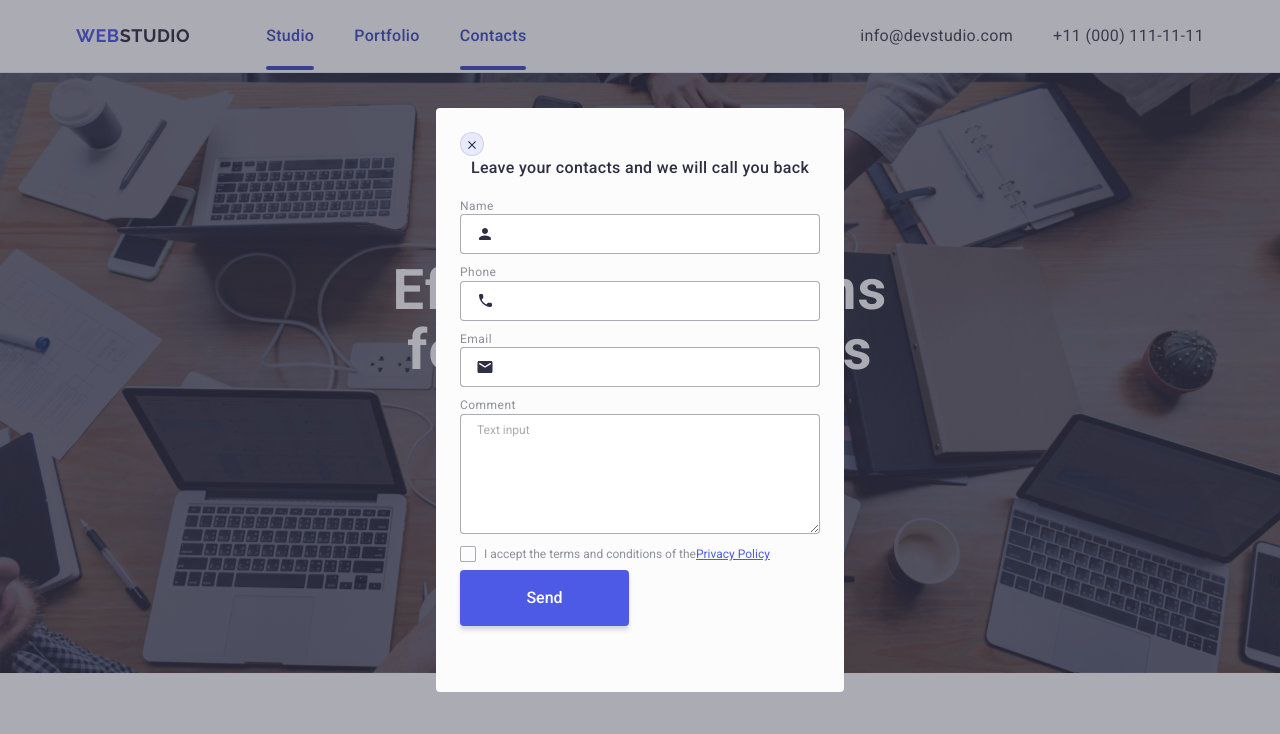
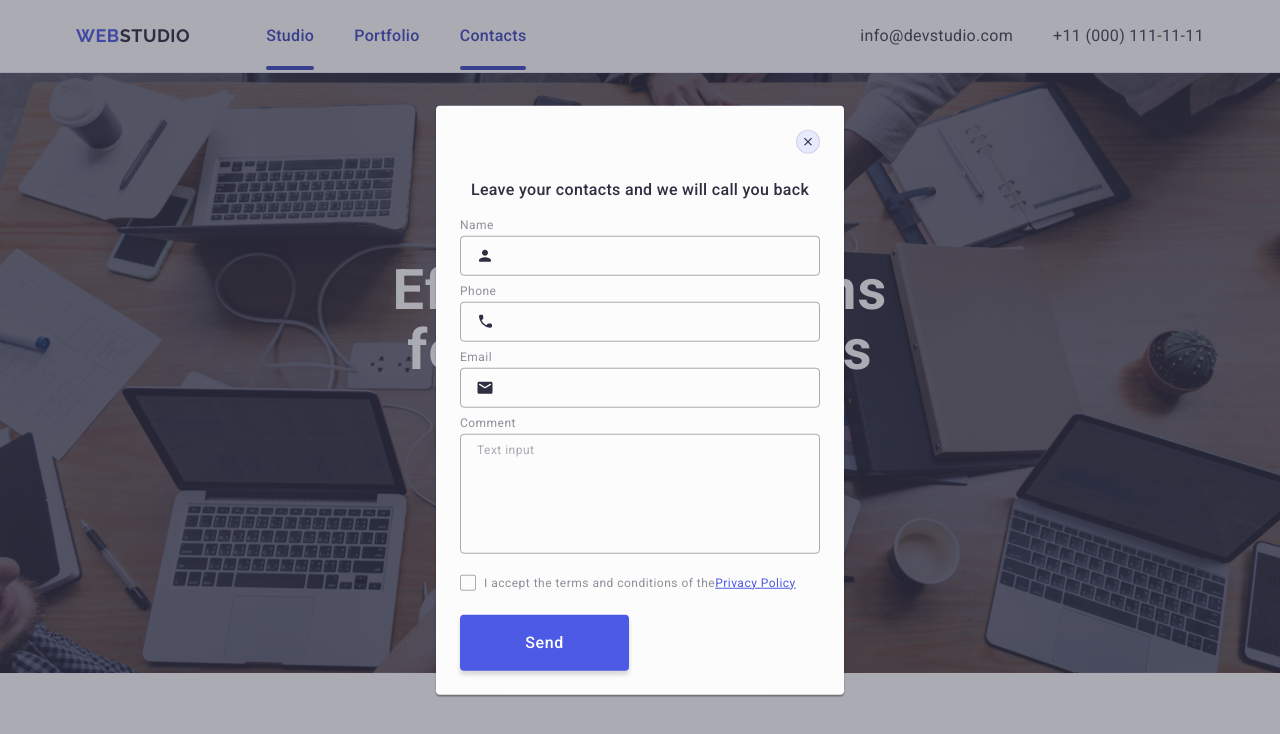
Before and after one commit to AliaNord/goit-markup-hw-06, a plain HTML site: page index.html in a window 1280 px wide. Shown: the top 734 px of the page. Drawn offline with nearby package versions, Linux system fonts and the light colour scheme.

Commit message:
mod-5 final

```diff
--- a/css/styles.css
+++ b/css/styles.css
@@ -464,7 +464,7 @@ address {
   display: flex;
   gap: 16px;
 }
-.container__social-media  {
+.container__social-media {
   margin-right: 80px;
 }
 .footer_socials-box {
@@ -529,68 +529,80 @@ address {
   flex-direction: column;
 }
 .sub-text {
-  color: #FFF;
+  color: #fff;
   font-size: 16px;
   font-weight: 500;
   line-height: 24px;
   letter-spacing: 0.02em;
-    margin-bottom: 16px
+  margin-bottom: 16px;
 }
-.subscribe-field  {
+.subscribe-field {
   display: flex;
   gap: 24px;
 }
-.sub-input  {
+.sub-input {
   background-color: transparent;
   border-radius: 4px;
-    border: 1px solid #FFF;
+  font-size: 12px;
+  line-height: 2;
+  letter-spacing: 0.04em;
+  color: #ffffff;
+  border: 1px solid #fff;
   box-shadow: 0px 4px 4px 0px rgba(0, 0, 0, 0.15);
   width: 264px;
   height: 40px;
   padding: 8px 16px;
 }
 .sub-input::placeholder {
-  color: #FFF;
+  color: #ffffff;
   font-size: 12px;
   font-weight: 400;
   line-height: 24px;
-    letter-spacing: 2.0;
+  letter-spacing: 2;
 }
 .sub-button {
+  min-width: 165px;
   display: flex;
+  justify-content: center;
+  align-items: center;
   padding: 8px 24px;
   gap: 16px;
   border-radius: 4px;
-    background: #4D5AE5;
+  background: #4d5ae5;
   border: none;
-    color: #FFF;
+  color: #fff;
+  cursor: pointer;
   text-align: center;
   font-size: 16px;
   font-weight: 500;
   line-height: 24px;
-      letter-spacing: 1.5;
+  letter-spacing: 0.04em;
   transition: background-color 250ms cubic-bezier(0.4, 0, 0.2, 1);
 }
 .send-icon {
-  fill: #FFFFFF;
+  margin-left: 16px;
+  fill: #ffffff;
 }
 .sub-button:hover {
-      background-color: #404BBF;
+  background-color: #404bbf;
 }
 
 .sub-button:focus {
-      background-color: #404BBF;
+  background-color: #404bbf;
 }
 /* modal */
 .backdrop {
   background-color: rgba(46, 47, 66, 0.4);
   position: fixed;
   top: 0;
+  left: 0;
   width: 100%;
   height: 100%;
   opacity: 0;
   visibility: hidden;
   pointer-events: none;
+  transition: opacity 250ms cubic-bezier(0.4, 0, 0.2, 1),
+    visibility 250ms cubic-bezier(0.4, 0, 0.2, 1);
 }
 .is-open {
   opacity: 1;
@@ -598,6 +610,8 @@ address {
   pointer-events: auto;
 }
 .modal {
+  box-shadow: 0px 1px 1px rgba(0, 0, 0, 0.14), 0px 1px 3px rgba(0, 0, 0, 0.12),
+    0px 2px 1px rgba(0, 0, 0, 0.2);
   width: 408px;
   min-height: 584px;
   background-color: #fcfcfc;
@@ -609,32 +623,42 @@ address {
   padding: 24px;
   display: flex;
   flex-direction: column;
+  transition: transform 250ms cubic-bezier(0.4, 0, 0.2, 1);
+  padding: 72px 24px 24px 24px;
 }
 .modal-close {
   width: 24px;
   height: 24px;
   border-radius: 50%;
-  border: 1px solid rgba(0, 0, 0, 0.10);
-  background-color:#E7E9FC ;
+  border: 1px solid rgba(0, 0, 0, 0.1);
+  background-color: #e7e9fc;
   cursor: pointer;
-
+  position: absolute;
+  top: 24px;
+  right: 24px;
+  display: flex;
+  align-items: center;
+  justify-content: center;
+  transition: background-color 250ms cubic-bezier(0.4, 0, 0.2, 1),
+    border 250ms cubic-bezier(0.4, 0, 0.2, 1);
 }
 .modal-close .close-icon {
-  fill: #2E2F42;
+  fill: #2e2f42;
+  transition: fill 250ms cubic-bezier(0.4, 0, 0.2, 1);
 }
-.modal-close:hover  {
+.modal-close:hover {
   border: none;
-  background-color: #404BBF;
+  background-color: #404bbf;
 }
 .modal-close:focus {
   border: none;
-  background-color: #404BBF;
+  background-color: #404bbf;
 }
 .modal-close:hover .close-icon {
-  fill: #FFFFFF;
+  fill: #ffffff;
 }
 .modal-close:focus .close-icon {
-   fill: #FFFFFF;
+  fill: #ffffff;
 }
 .modal-title {
   color: #2e2f42;
@@ -648,6 +672,12 @@ address {
 .modal-field {
   margin-bottom: 8px;
 }
+.modal-field-textarea {
+  margin-bottom: 16px;
+}
+.modal-field-policy {
+  margin-bottom: 24px;
+}
 .modal-input-wrap {
   position: relative;
 }
@@ -656,7 +686,8 @@ address {
   color: #8e8f99;
   font-size: 12px;
   font-weight: 400;
-  line-height: 1.16;
+  line-height: 1.17;
+  display: block;
   letter-spacing: 0.48px;
 }
 .modal-input {
@@ -666,7 +697,8 @@ address {
   border: 1px solid rgba(46, 47, 66, 0.4);
   padding-left: 38px;
   outline: transparent;
-  transition: 250ms cubic-bezier(0.4, 0, 0.2, 1);
+  background-color: transparent;
+  transition: border-color 250ms cubic-bezier(0.4, 0, 0.2, 1);
 }
 .modal-input:focus {
   border-color: #4d5ae5;
@@ -681,7 +713,7 @@ address {
   left: 16px;
   top: 50%;
   transform: translateY(-50%);
-  transition: 250ms cubic-bezier(0.4, 0, 0.2, 1);
+  transition: fill 250ms cubic-bezier(0.4, 0, 0.2, 1);
 }
 .modal-textarea {
   width: 100%;
@@ -690,6 +722,16 @@ address {
   border: 1px solid rgba(46, 47, 66, 0.4);
   padding: 8px 16px;
   outline: transparent;
+  font-size: 12px;
+  line-height: 1.17;
+  letter-spacing: 0.04em;
+  color: rgba(46, 47, 66, 0.4);
+  background-color: transparent;
+  resize: none;
+  transition: border-color 250ms cubic-bezier(0.4, 0, 0.2, 1);
+}
+.modal-textarea:focus {
+  border-color: #4d5ae5;
 }
 .modal-textarea::placeholder {
   color: rgba(46, 47, 66, 0.4);
@@ -697,28 +739,8 @@ address {
   font-weight: 400;
   line-height: 14px;
   letter-spacing: 1.16;
-  resize: none;
 }
-
-.check-text {
-  color: #8e8f99;
-  font-size: 12px;
-  font-weight: 400;
-  line-height: 14px;
-  letter-spacing: 1.16;
-  display: flex;
-  align-items: center;
-
-}
-.check-text a {
-  color: #4d5ae5;
-  font-size: 12px;
-  font-weight: 400;
-  line-height: 16px;
-  letter-spacing: 1.16;
-  text-decoration-line: underline;
-}
-.check-text span {
+.check-box-privacy {
   width: 16px;
   height: 16px;
   border-radius: 2px;
@@ -728,31 +750,56 @@ address {
   justify-content: center;
   align-items: center;
   fill: transparent;
+  transition: background-color 250ms cubic-bezier(0.4, 0, 0.2, 1),
+    border 250ms cubic-bezier(0.4, 0, 0.2, 1),
+    fill 250ms cubic-bezier(0.4, 0, 0.2, 1);
+  display: inline-flex;
 }
+.check-text {
+  color: #8e8f99;
+  font-size: 12px;
+  font-weight: 400;
+  line-height: 1.17;
+  letter-spacing: 0.04em;
+  display: flex;
+  align-items: center;
+}
+.policy-link {
+  color: #4d5ae5;
+  font-size: 12px;
+  font-weight: 400;
+  line-height: 16px;
+  letter-spacing: 1.16;
+  text-decoration-line: underline;
+}
+
 .form-check:checked + .check-text span {
-  fill: #F4F4FD;
-  background-color: #404BBF;
+  fill: #f4f4fd;
+  background-color: #404bbf;
   border: none;
 }
 .send-button {
+  display: block;
+  min-width: 169px;
   border-radius: 4px;
-    background: #4D5AE5;
+  background: #4d5ae5;
   box-shadow: 0px 4px 4px 0px rgba(0, 0, 0, 0.15);
   border: none;
   width: 169px;
   height: 56px;
-    color: #FFF;
+  color: #fff;
+  cursor: pointer;
   text-align: center;
   font-size: 16px;
   font-style: normal;
   font-weight: 500;
   line-height: 24px;
-      letter-spacing: 1.5;
+  letter-spacing: 0.04em;
   transition: background-color 250ms cubic-bezier(0.4, 0, 0.2, 1);
 }
- .send-button:hover  {
-  background-color: #404BBF;
+.send-button:hover {
+  background-color: #404bbf;
 }
 .send-button:focus {
-    background-color: #404BBF;
+  background-color: #404bbf;
 }
--- a/index.html
+++ b/index.html
@@ -549,7 +549,7 @@
                 class="modal-input"
                 id="user-name"
               />
-              <svg class="modal-icon" width="18px" height="18px">
+              <svg class="modal-icon" width="18" height="24">
                 <use href="./images/icons.svg#icon-person"></use>
               </svg>
             </div>
@@ -563,7 +563,7 @@
                 class="modal-input"
                 id="user-phone"
               />
-              <svg class="modal-icon" width="18px" height="24px">
+              <svg class="modal-icon" width="18" height="24">
                 <use href="./images/icons.svg#icon-phone"></use>
               </svg>
             </div>
@@ -577,36 +577,36 @@
                 class="modal-input"
                 id="user-email"
               />
-              <svg class="modal-icon" width="18px" height="24px">
+              <svg class="modal-icon" width="18" height="24">
                 <use href="./images/icons.svg#icon-email"></use>
               </svg>
             </div>
           </div>
-          <div class="modal-field">
-            <label for="user-text" class="modal-label">Comment</label>
+          <div class="modal-field-textarea">
+            <label for="user-comment" class="modal-label">Comment</label>
             <textarea
-              name="user-text"
-              id="user-text"
+              name="user-comment"
+              id="user-comment"
               class="modal-textarea"
               placeholder="Text input"
             ></textarea>
           </div>
-          <div class="modal-field">
+          <div class="modal-field-policy">
             <input
               type="checkbox"
-              name="policy"
-              id="policy"
+              name="user-privacy"
+              id="user-privacy"
               value="true"
               class="form-check visually-hidden"
             />
-            <label for="policy" class="check-text">
-              <span>
+            <label for="user-privacy" class="check-text">
+              <span class="check-box-privacy">
                 <svg class="check-icon" width="10" height="8">
                   <use href="./images/icons.svg#icon-check-mark"></use>
                 </svg>
               </span>
               I accept the terms and conditions of the
-              <a href="#">Privacy Policy</a>
+              <a href="#" class="policy-link">Privacy Policy</a>
             </label>
           </div>
           <button type="submit" class="send-button">Send</button>
```
Lines whose indentation alone changed are shown as unchanged.
